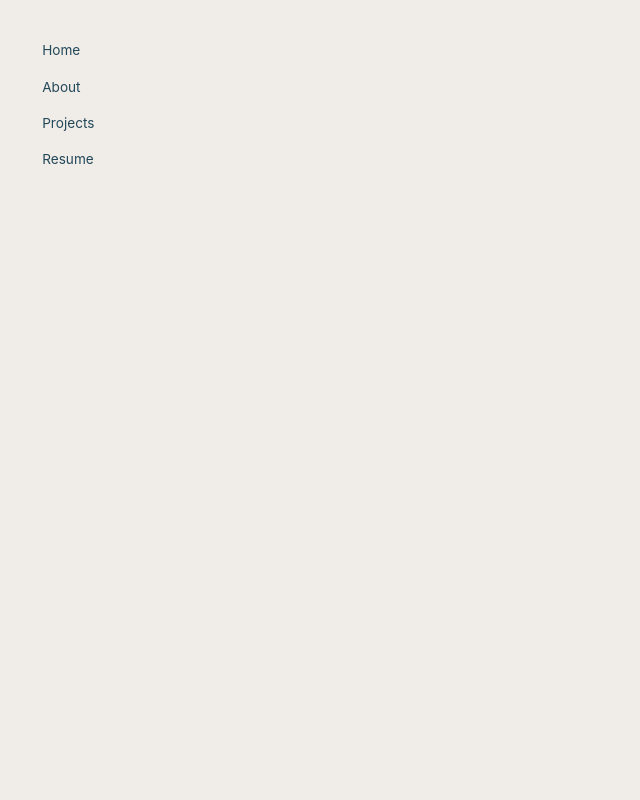
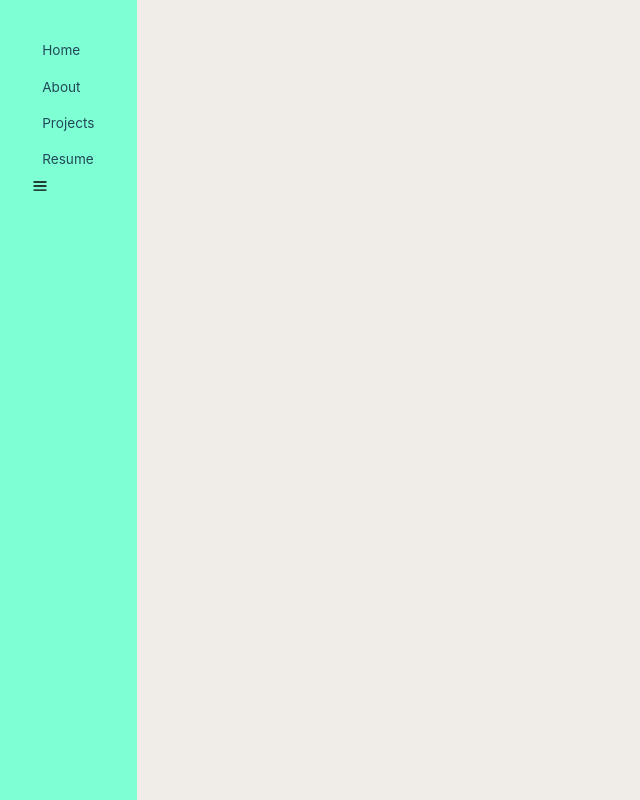
Before and after one commit to eleazarf/React-Portfolio-v3, a React (Create React App) app: page / in a window 1280 px wide. Shown: the whole page, without its empty margins (0-640 px from the left). Built offline with nearby package versions, Linux system fonts and the light colour scheme; the HTML template or start-up script is replaced by a standard one.

Commit message:
styling navigation bar
styling navigation bar

```diff
--- a/src/App.js
+++ b/src/App.js
@@ -1,12 +1,12 @@
 import { BrowserRouter as Router, Route, Routes } from "react-router-dom";
-import Nav from "./components/Nav/Nav";
+import Header from "./components/Header/Header";
 
 function App() {
   return (
     <div className="App">
-       <Router>
-         <Nav />
-       </Router>
+      <Router>
+        <Header />
+      </Router>
     </div>
   );
 }
--- /dev/null
+++ b/src/components/Header/Header.js
@@ -0,0 +1,13 @@
+import React from "react";
+import Nav from "../Nav/Nav";
+import "./header.css";
+
+function Header() {
+  return (
+    <header>
+      <Nav />
+    </header>
+  );
+}
+
+export default Header;
--- /dev/null
+++ b/src/components/Header/header.css
@@ -0,0 +1,4 @@
+header {
+    background-color: aquamarine;
+    height: 100%;
+  }
--- a/src/components/Nav/Nav.js
+++ b/src/components/Nav/Nav.js
@@ -5,10 +5,10 @@ import React from "react";
 
  function Nav() {
    return (
-    <div className="navigation">
+    <>
        <DesktopNav />
        <MobileNav />
-       </div>
+       </>
     );
  }
 
--- a/src/components/Nav/nav.css
+++ b/src/components/Nav/nav.css
@@ -1,9 +1,9 @@
-.navigation {
+header {
     padding: 2em 2em;
     position: fixed;
   }
 
-  .navigation > nav {
+  header > nav {
     display: flex;
     flex-wrap: wrap;
     flex-direction: column;
@@ -11,7 +11,7 @@
     align-items: left;
   }
 
-  .navigation > nav > a {
+  header > nav > a {
     font-weight: 400;
     font-size: 0.85em;
     color: #224859;
@@ -19,15 +19,15 @@
     padding: 0.75em;
   }
 
-  .navigation > nav > a:hover {
+  header > nav > a:hover {
     text-decoration: none;
     color: rgb(69, 209, 76);
   }
 
-  .active {
+  active {
     color: rgb(69, 209, 76);
   }
 
-  .mobile-nav {
+  mobile-nav {
     display: none;
   }
```
